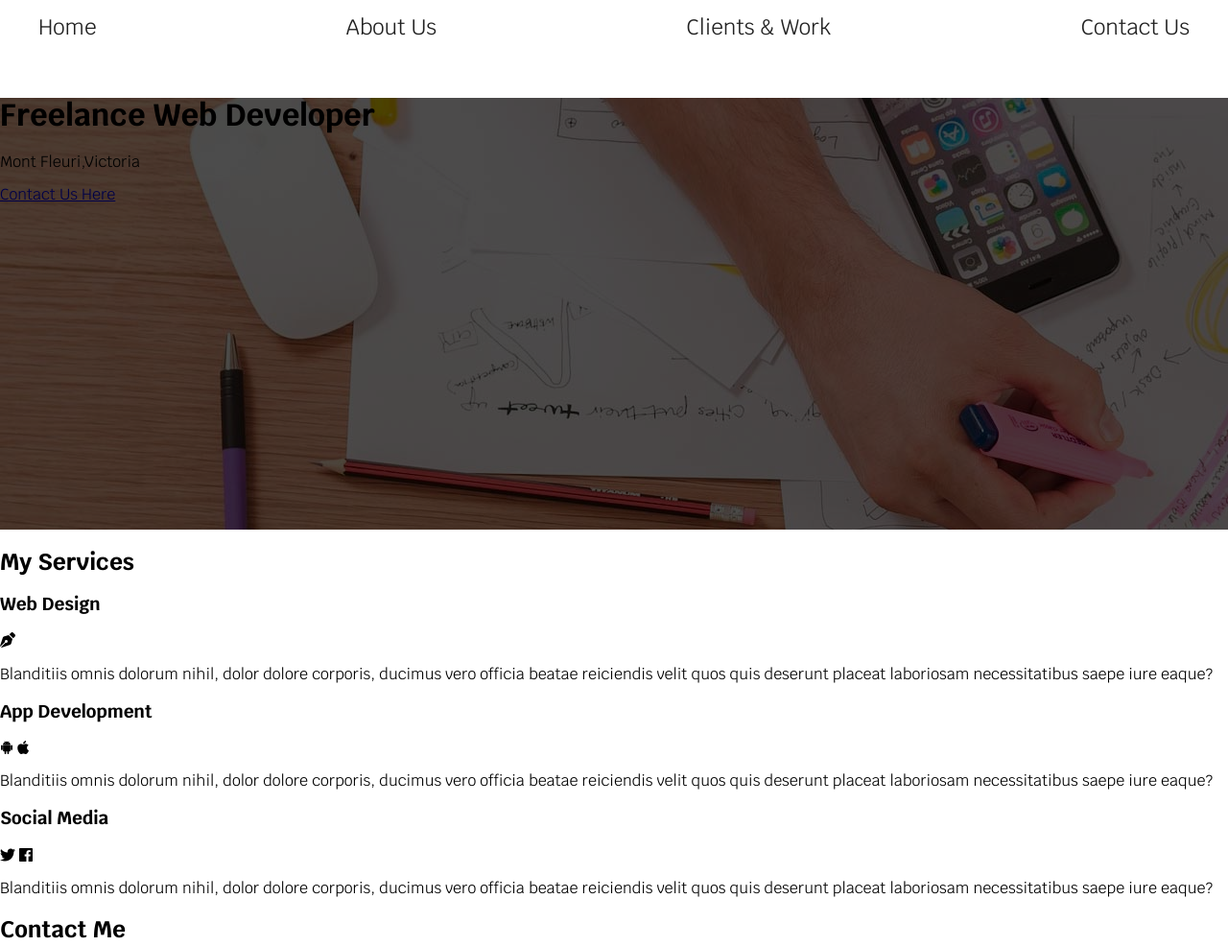
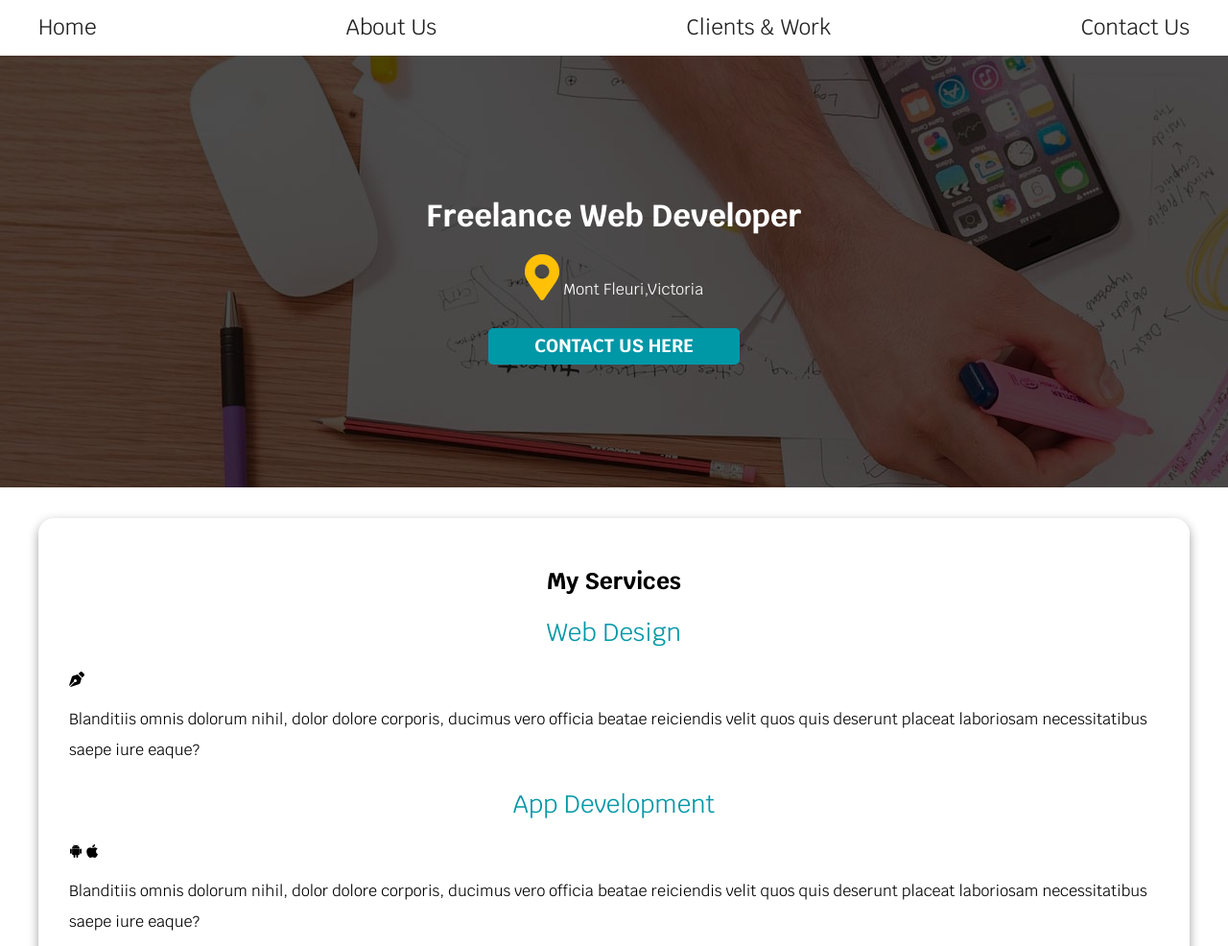
Before and after one commit to rusteauG/Flex_1, a plain HTML site: page freelancer_flexbox_start/index.html in a window 1280 px wide. Shown: the top 986 px of the page at 96% size. Drawn offline with nearby package versions, Linux system fonts and the light colour scheme.

Commit message:
Working with the Main Container

```diff
--- a/freelancer_flexbox_start/css/style.css
+++ b/freelancer_flexbox_start/css/style.css
@@ -43,12 +43,25 @@ body {
 		flex-direction: row;
 		justify-content: space-between;
 	}
+
+	.main-navigation a {
+		margin-bottom: 0;
+	}
 }
 
 .hero {
 	height: 450px;
 	background-image: url(../img/hero.jpg);
 	position: relative;
+	display: flex;
+	align-items: center;
+	justify-content: center;
+}
+
+.hero-content {
+	color: var(--white);
+	z-index: 1;
+	text-align: center;
 }
 
 .hero::after {
@@ -61,3 +74,50 @@ body {
 	bottom: 0;
 	position: absolute;
 }
+
+.hero i {
+	font-size: 3rem;
+	color: var(--primary);
+}
+
+.button {
+	background-color: var(--secondary);
+	padding: 0.5rem 3rem;
+	border-radius: 5px;
+	display: inline-block;
+	margin-top: 0.5rem;
+	font-weight: 700;
+	text-decoration: none;
+	text-transform: uppercase;
+	font-size: 1.2rem;
+	border: none;
+	color: var(--white);
+	transition: background-color 0.3s ease;
+	cursor: pointer;
+}
+.button:hover {
+	background-color: rgb(1, 123, 136);
+}
+
+.container {
+	margin: 2rem auto 3rem auto;
+	max-width: 1200px;
+	padding: 2rem;
+	background-color: var(--white);
+	-webkit-box-shadow: 0px 4px 12px -1px rgba(0, 0, 0, 0.45);
+	-moz-box-shadow: 0px 4px 12px -1px rgba(0, 0, 0, 0.45);
+	box-shadow: 0px 4px 12px -1px rgba(0, 0, 0, 0.45);
+	border-radius: 1rem;
+}
+h2,
+h3 {
+	text-align: center;
+}
+h3 {
+	color: var(--secondary);
+	font-weight: 400;
+	font-size: 1.6rem;
+}
+p {
+	line-height: 2;
+}
--- a/freelancer_flexbox_start/index.html
+++ b/freelancer_flexbox_start/index.html
@@ -31,7 +31,8 @@
 			<!-- Flex=-container -->
 			<div class="hero-content">
 				<h1>Freelance Web Developer</h1>
-				<p>Mont Fleuri,Victoria</p>
+
+				<p><i class="fas fa-map-marker-alt"></i> Mont Fleuri,Victoria</p>
 				<a href="#" class="button">Contact Us Here</a>
 			</div>
 		</div>
```
